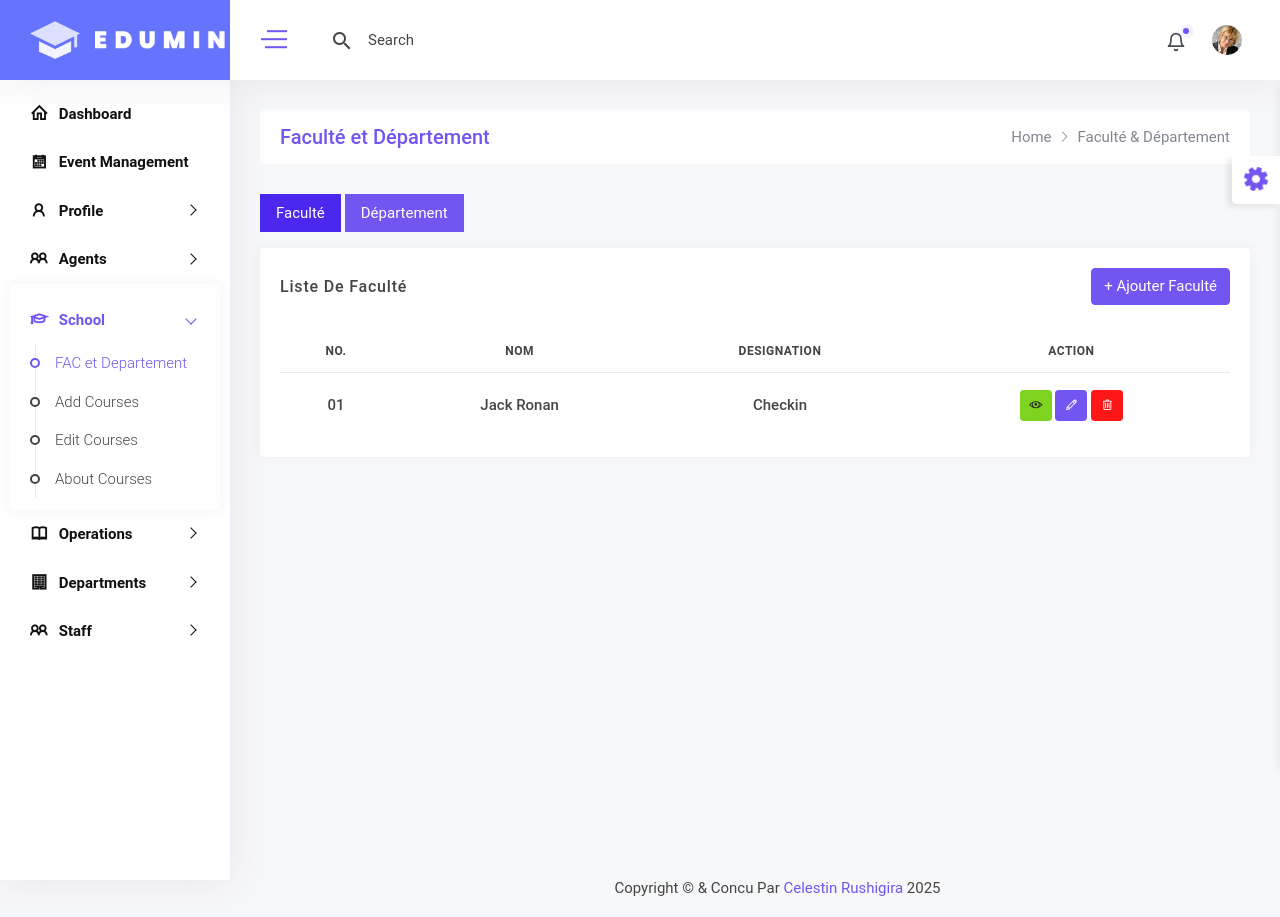
After one commit to CELESTIN-RUSHIGIRA-DONNIE/Gestion_Mobilite, a PHP site: page /fac-dep.php in a window 1280 px wide. The commit adds this page. Run offline with PHP 8.4, Linux system fonts and the light colour scheme; some web fonts are replaced.

Commit message:
first commit

```diff
--- a/add-agent.php
+++ b/add-agent.php
@@ -13,8 +13,8 @@
                     <div class="col-sm-6 p-md-0 justify-content-sm-end mt-2 mt-sm-0 d-flex">
                         <ol class="breadcrumb">
                             <li class="breadcrumb-item"><a href="index.php"><strong>Home</strong></a></li>
-                            <li class="breadcrumb-item active"><a href="add-professor.html">Agent</li>
-                            <li class="breadcrumb-item active"><a href="javascript:void(0)">Ajouter Agent</li>
+                            <li class="breadcrumb-item active"><a href="list-agents.php">Agent</a></li>
+                            <li class="breadcrumb-item active"><a href="javascript:void(0)">Ajouter Agent</a></li>
                         </ol>
                     </div>
                 </div>
--- /dev/null
+++ b/fac-dep.php
@@ -0,0 +1,178 @@
+<?php include("inc/header.php"); ?>
+
+<div class="content-body">
+    <!-- row -->
+    <div class="container-fluid">
+
+        <div class="row page-titles mx-0">
+            <div class="col-sm-6 p-md-0">
+                <div class="welcome-text">
+                    <h4>Faculté et Département</h4>
+                </div>
+            </div>
+            <div class="col-sm-6 p-md-0 justify-content-sm-end mt-2 mt-sm-0 d-flex">
+                <ol class="breadcrumb">
+                    <li class="breadcrumb-item"><a href="index.php">Home</a></li>
+                    <li class="breadcrumb-item active"><a href="javascript:void(0);">Faculté & Département</a></li>
+                </ol>
+            </div>
+        </div>
+
+        <div class="row">
+            <div class="col-lg-12">
+                <ul class="nav nav-pills mb-3">
+                    <li class="nav-item"><a href="#list-view" data-toggle="tab"
+                            class="nav-link btn-primary mr-1 show active">Faculté</a></li>
+                    <li class="nav-item"><a href="#grid-view" data-toggle="tab"
+                            class="nav-link btn-primary">Département</a></li>
+                </ul>
+            </div>
+            <div class="col-lg-12">
+                <div class="row tab-content">
+                    <div id="list-view" class="tab-pane fade active show col-lg-12">
+                        <div class="card">
+                            <div class="card-header">
+                                <h4 class="card-title">Liste de Faculté </h4>
+                                <button type="button" class="btn btn-primary" data-toggle="modal"
+                                    data-target="#basicModal">+ Ajouter Faculté</button>
+                            </div>
+                            <div class="modal fade" id="basicModal">
+                                <div class="modal-dialog" role="document">
+                                    <div class="modal-content">
+                                        <div class="modal-header">
+                                            <h5 class="modal-title text-center"><strong>Ajouter Faculté</strong></h5>
+                                            <button type="button" class="close"
+                                                data-dismiss="modal"><span>&times;</span>
+                                            </button>
+                                        </div>
+                                        <form action="" method="POST">
+                                            <div class="modal-body">
+                                                <div class="row">
+                                                    <div class="col-md-6">
+                                                        <label class="control-label">Nom</label>
+                                                        <input class="form-control form-white" placeholder="Entrez nom"
+                                                            type="text" name="name">
+                                                    </div>
+                                                    <div class="col-md-6">
+                                                        <label class="control-label">Designation</label>
+                                                        <input class="form-control form-white" placeholder="Entrez designation"
+                                                            type="text" name="designation">
+                                                    </div>
+                                                </div>
+                                            </div>
+                                            <div class="modal-footer">
+                                                <button type="submit" class="btn btn-primary">Enregistrer les modifications</button>
+                                            </div>
+                                        </form>
+                                    </div>
+                                </div>
+                            </div>
+                            <div class="card-body">
+                                <div class="table-responsive recentOrderTable">
+                                    <table class="table verticle-middle table-responsive-md text-center">
+                                        <thead>
+                                            <tr>
+                                                <th scope="col">No.</th>
+                                                <th scope="col">Nom</th>
+                                                <th scope="col">Designation</th>
+                                                <th scope="col">Action</th>
+                                            </tr>
+                                        </thead>
+                                        <tbody>
+                                            <tr>
+                                                <td>01</td>
+                                                <td>Jack Ronan</td>
+                                                <td><span>Checkin</span></td>
+                                                <td>
+                                                    <a href="edit-student.html" class="btn btn-sm btn-success"><i
+                                                            class="la la-eye"></i></a>
+                                                    <a href="edit-student.html" class="btn btn-sm btn-primary"><i
+                                                            class="la la-pencil"></i></a>
+                                                    <a href="javascript:void(0);" class="btn btn-sm btn-danger"><i
+                                                            class="la la-trash-o"></i></a>
+                                                </td>
+                                            </tr>
+                                        </tbody>
+                                    </table>
+                                </div>
+                            </div>
+                        </div>
+                    </div>
+                    <div id="grid-view" class="tab-pane fade col-lg-12">
+                        <div class="card">
+                            <div class="card-header">
+                                <h4 class="card-title">Departement</h4>
+                                <button type="button" class="btn btn-primary" data-toggle="modal"
+                                    data-target="#basicModal2">+ Ajouter Departement</button>
+                            </div>
+                                <div class="modal fade" id="basicModal2">
+                                <div class="modal-dialog" role="document">
+                                    <div class="modal-content">
+                                        <div class="modal-header">
+                                            <h5 class="modal-title text-center"><strong>Ajouter Departement</strong></h5>
+                                            <button type="button" class="close"
+                                                data-dismiss="modal"><span>&times;</span>
+                                            </button>
+                                        </div>
+                                        <form action="" method="POST">
+                                            <div class="modal-body">
+                                                <div class="row">
+                                                    <div class="col-md-6">
+                                                        <label class="control-label">Nom</label>
+                                                        <input class="form-control form-white" placeholder="Entrez nom"
+                                                            type="text" name="category-name">
+                                                    </div>
+                                                    <div class="col-md-6">
+                                                        <label class="control-label">Faculté ID</label>
+                                                        <select class="form-control form-white"
+                                                            data-placeholder="Choisissez une couleur..." name="category-color">
+                                                            <option value="success">Success</option>
+                                                            <option value="primary">Primary</option>
+                                                            <option value="warning">Warning</option>
+                                                        </select>
+                                                    </div>
+                                                </div>
+                                            </div>
+                                            <div class="modal-footer">
+                                                <button type="submit" class="btn btn-primary">Enregistrer les modifications</button>
+                                            </div>
+                                        </form>
+                                    </div>
+                                </div>
+                            </div>
+                            <div class="card-body">
+                                <div class="table-responsive recentOrderTable">
+                                    <table class="table verticle-middle table-responsive-md text-center">
+                                        <thead>
+                                            <tr>
+                                                <th scope="col">No.</th>
+                                                <th scope="col">Nom</th>
+                                                <th scope="col">Faculté ID</th>
+                                                <th scope="col">Action</th>
+                                            </tr>
+                                        </thead>
+                                        <tbody>
+                                            <tr>
+                                                <td>01</td>
+                                                <td>Jack Ronan</td>
+                                                <td>120$</td>
+                                                <td>
+                                                    <a href="edit-student.html" class="btn btn-sm btn-success"><i class="la la-eye"></i></a>
+                                                    <a href="edit-student.html" class="btn btn-sm btn-primary"><i class="la la-pencil"></i></a>
+                                                    <a href="javascript:void(0);" class="btn btn-sm btn-danger"><i class="la la-trash-o"></i></a>
+                                                </td>
+                                            </tr>
+                                        </tbody>
+                                    </table>
+                                </div>
+                            </div>
+                        </div>
+                    </div>
+                </div>
+            </div>
+        </div>
+
+    </div>
+</div>
+
+<?php include("inc/footer.php"); ?>
--- a/inc/header.php
+++ b/inc/header.php
@@ -238,7 +238,7 @@
                             <span class="nav-text">School</span>
                         </a>
                         <ul aria-expanded="false">
-                            <li><a href="view-fac.php">FAC et Departement</a></li>
+                            <li><a href="fac-dep.php">FAC et Departement</a></li>
                             <li><a href="add-courses.html">Add Courses</a></li>
                             <li><a href="edit-courses.html">Edit Courses</a></li>
                             <li><a href="about-courses.html">About Courses</a></li>
```
Also changed, not shown: demande.php (+1 -46 lines).
